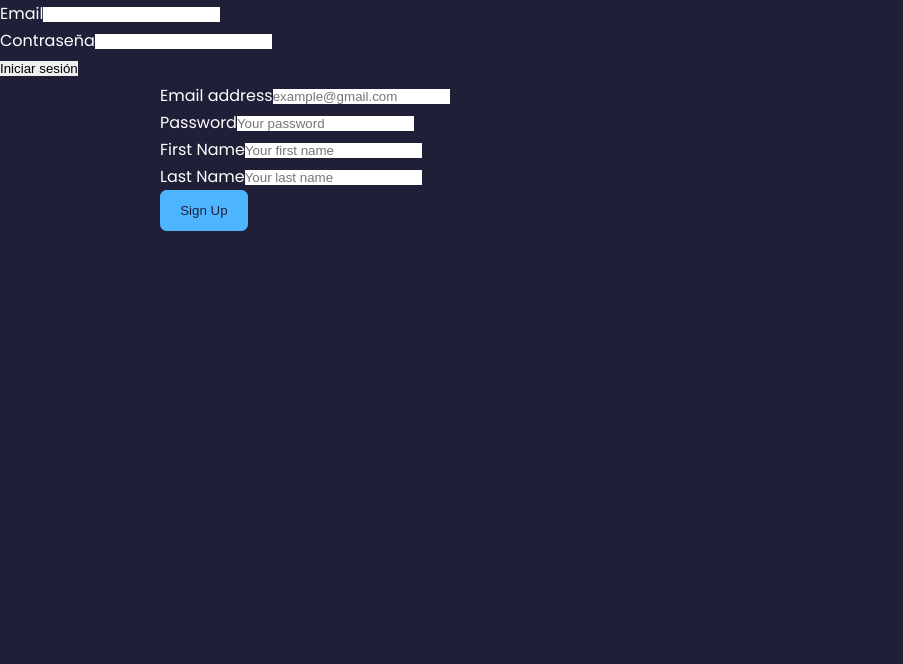
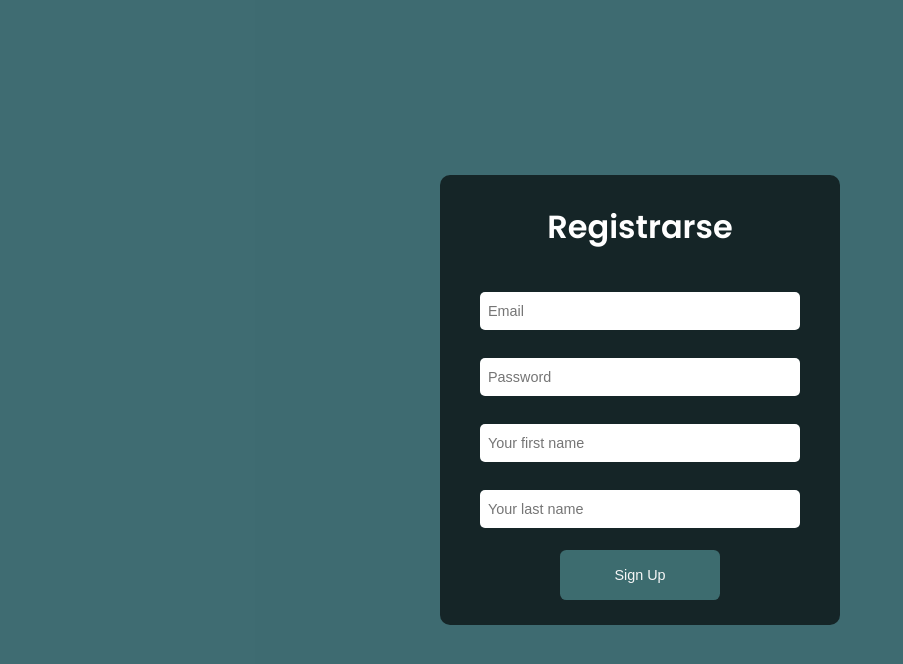
Before and after one commit to Jarbram/CarService, a React (Create React App) app in the folder client/: page / in a window 1280 px wide. Shown: the top 664 px of the page, without its empty margins (0-903 px from the left). Built offline with nearby package versions, Linux system fonts and the light colour scheme; the HTML template or start-up script is replaced by a standard one.

Commit message:
add the styles

```diff
--- a/client/src/App.js
+++ b/client/src/App.js
@@ -1,12 +1,12 @@
 
-import Login from './login/Login.jsx';
-import Signup from './signup/SignUp.jsx';
+//import Login from './login/Login.jsx';
+import SignUp from './signup/SignUp.jsx';
+
 
 function App() {
   return (
     <div>
-      <Login />
-      <Signup />
+      <SignUp />
     </div>
   );
 }
--- a/client/src/index.css
+++ b/client/src/index.css
@@ -79,26 +79,7 @@ html{
   color: var(--color-white);
   }
 
-  .btn {
-  width:max-content;
-  display: inline-block;
-  color: var(--color-primary);
-  padding:0.75rem 1.2rem;
-  border-radius:0.4rem;
-  cursor: pointer;
-  border: 1px solid var(--color-primary);
-  }
 
-  .btn:hover{
-  background: var(--color-white);
-  color: var(--color-bg);
-  border-color: transparent;
-  }
-
-  .btn-primary {
-  background:var(--color-primary);
-  color: var(--color-bg);
-  }
 
   img{
   display:block;
--- a/client/src/login/Login.jsx
+++ b/client/src/login/Login.jsx
@@ -21,29 +21,29 @@ const Login = ({ setUser }) => {
   };
 
   return (
-    <div>
-
-        <form onSubmit={handleSubmit}>
-          {error && <div className="error">{error}</    div>}
-          <div>
-            <label htmlFor="email">Email</label>
+    <div className='container'>
+        <form className='form-login' onSubmit={handleSubmit}>
+          {error && <div className="error">{error}</div>}
+          <h2 className='title-login'>Iniciar sesión</h2>
+          <div className='email-container'>
             <input
               type="email"
               id="email"
+              placeholder='Email'
               value={email}
               onChange={(event) => setEmail(event.  target.value)}
             />
           </div>
-          <div>
-            <label htmlFor="password">Contraseña</  label>
+          <div className='password-container'>
             <input
               type="password"
               id="password"
+              placeholder='Password'
               value={password}
               onChange={(event) => setPassword(event.   target.value)}
             />
           </div>
-          <button type="submit">Iniciar sesión</    button>
+          <button className='btn' type="submit">Iniciar sesión</button>
         </form>
     </div>
   );
--- a/client/src/login/login.css
+++ b/client/src/login/login.css
@@ -0,0 +1,81 @@
+.container{
+    display: flex;
+    justify-content: center;
+    align-items: center;
+    height: 100vh;
+    width: 100vw;
+    background-color: #437579e3;
+}
+.title-login{
+    font-size: 2rem;
+    font-weight: 600;
+    color: #fff;
+    margin-bottom: 2rem;
+}
+
+.form-login{
+    display: flex;
+    flex-direction: column;
+    justify-content: center;
+    align-items: center;
+    width: 400px;
+    height: 450px;
+    border-radius: 10px;
+    background-color: #000000a7;
+}
+.form-login:hover{
+    box-shadow: 0 0 10px rgba(50, 49, 49, 0.8);
+}
+
+.email-container{
+    display: flex;
+    justify-content: center;
+    align-items: center;
+    flex-direction: column;
+    width: 100%;
+    height: 50px;
+    border-radius: 10px;
+    margin-bottom: 2rem;
+}
+label{
+    font-size: 0.8rem;
+}
+input{
+    width: 320px;
+    height: 38px;
+    border-radius: 5px;
+}
+
+input::placeholder{
+    font-size: 0.9rem;
+    padding-left: 8px;
+}
+
+.password-container{
+    display: flex;
+    justify-content: center;
+    flex-direction: column;
+    align-items: center;
+    width: 100%;
+    height: 50px;
+    border-radius: 10px;
+    margin-bottom: 2rem;
+}
+
+.btn {
+    width:160px;
+    height: 50px;
+    font-size: 0.9rem;
+    display: inline-block;
+    color: #f6f6f6;
+    padding:0.75rem 1.2rem;
+    border-radius:0.4rem;
+    cursor: pointer;
+    background-color: #437579e3;
+}
+
+.btn:hover{
+    background: var(--color-white);
+    color: var(--color-bg);
+    border-color: transparent;
+}
--- a/client/src/signup/SignUp.jsx
+++ b/client/src/signup/SignUp.jsx
@@ -38,9 +38,9 @@ const SignUp = () => {
 
   return (
     <div className="container">
-      <form onSubmit={handleSubmit}>
+      <form className='form-signUp' onSubmit={handleSubmit}>
+      <h2 className='signUp-title'>Registrarse</h2>
         <div className="form-group">
-          <label htmlFor="email">Email address</label>
           <input
             type="email"
             maxLength="50"
@@ -50,11 +50,10 @@ const SignUp = () => {
             value={user.email}
             onChange={handleChange}
             required
-            placeholder="example@gmail.com"
+            placeholder="Email"
           />
         </div>
         <div className="form-group">
-          <label htmlFor="password">Password</label>
           <input
             type="password"
             minLength="8"
@@ -65,11 +64,10 @@ const SignUp = () => {
             value={user.password}
             onChange={handleChange}
             required
-            placeholder="Your password"
+            placeholder="Password"
           />
         </div>
         <div className="form-group">
-          <label htmlFor="first_name">First Name</label>
           <input
             type="text"
             maxLength="25"
@@ -83,7 +81,6 @@ const SignUp = () => {
           />
         </div>
         <div className="form-group">
-          <label htmlFor="last_name">Last Name</label>
           <input
             type="text"
             maxLength="25"
@@ -97,7 +94,7 @@ const SignUp = () => {
           />
         </div>
         {error && <div className="alert alert-danger">{error}</div>}
-        <button type="submit" className="btn btn-primary" disabled={disabled}>
+        <button  type="submit" className="btn" disabled={disabled}>
           Sign Up
         </button>
       </form>
--- a/client/src/signup/signUp.css
+++ b/client/src/signup/signUp.css
@@ -0,0 +1,64 @@
+.container {
+  display: flex;
+  flex-direction: column;
+  justify-content: center;
+  align-items: center;
+  height: 100vh;
+  width: 100vw;
+  background-color: #437579e3;
+}
+.signUp-title {
+  font-size: 2rem;
+  font-weight: 600;
+  color: #fff;
+  margin-bottom: 2rem;
+}
+
+.form-signUp {
+  display: flex;
+  flex-direction: column;
+  justify-content: center;
+  align-items: center;
+  width: 400px;
+  height: 450px;
+  border-radius: 10px;
+  background-color: #000000a7;
+}
+.form-group {
+  display: flex;
+  justify-content: center;
+  align-items: center;
+  flex-direction: column;
+  width: 100%;
+  height: 50px;
+  border-radius: 10px;
+  margin-bottom: 1rem;
+}
+input{
+    width: 320px;
+    height: 38px;
+    border-radius: 5px;
+}
+
+input::placeholder{
+    font-size: 0.9rem;
+    padding-left: 8px;
+}
+
+.btn {
+    width:160px;
+    height: 50px;
+    font-size: 0.9rem;
+    display: inline-block;
+    color: #f6f6f6;
+    padding:0.75rem 1.2rem;
+    border-radius:0.4rem;
+    cursor: pointer;
+    background-color: #437579e3;
+}
+
+.btn:hover{
+    background: var(--color-white);
+    color: var(--color-bg);
+    border-color: transparent;
+}
```
